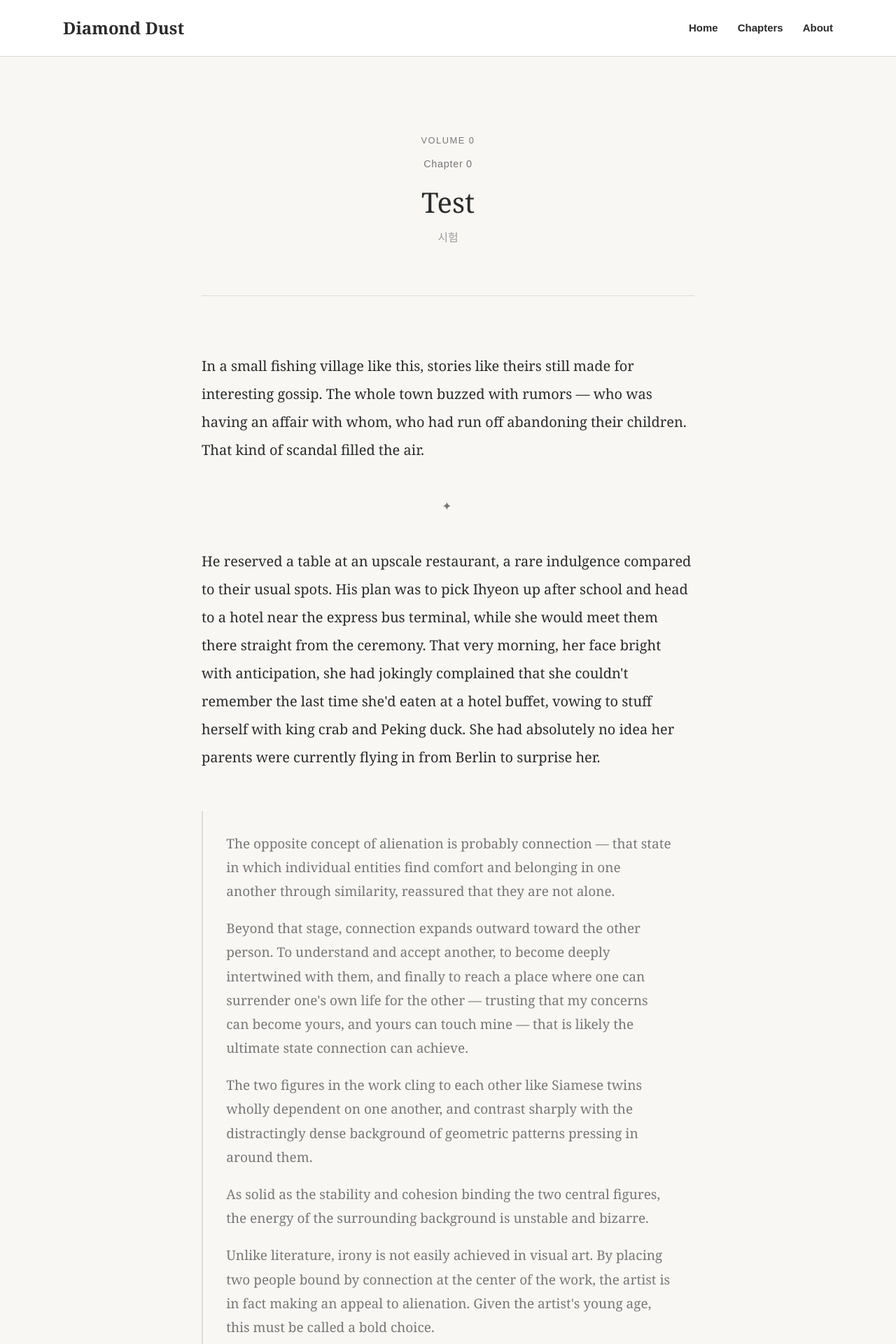
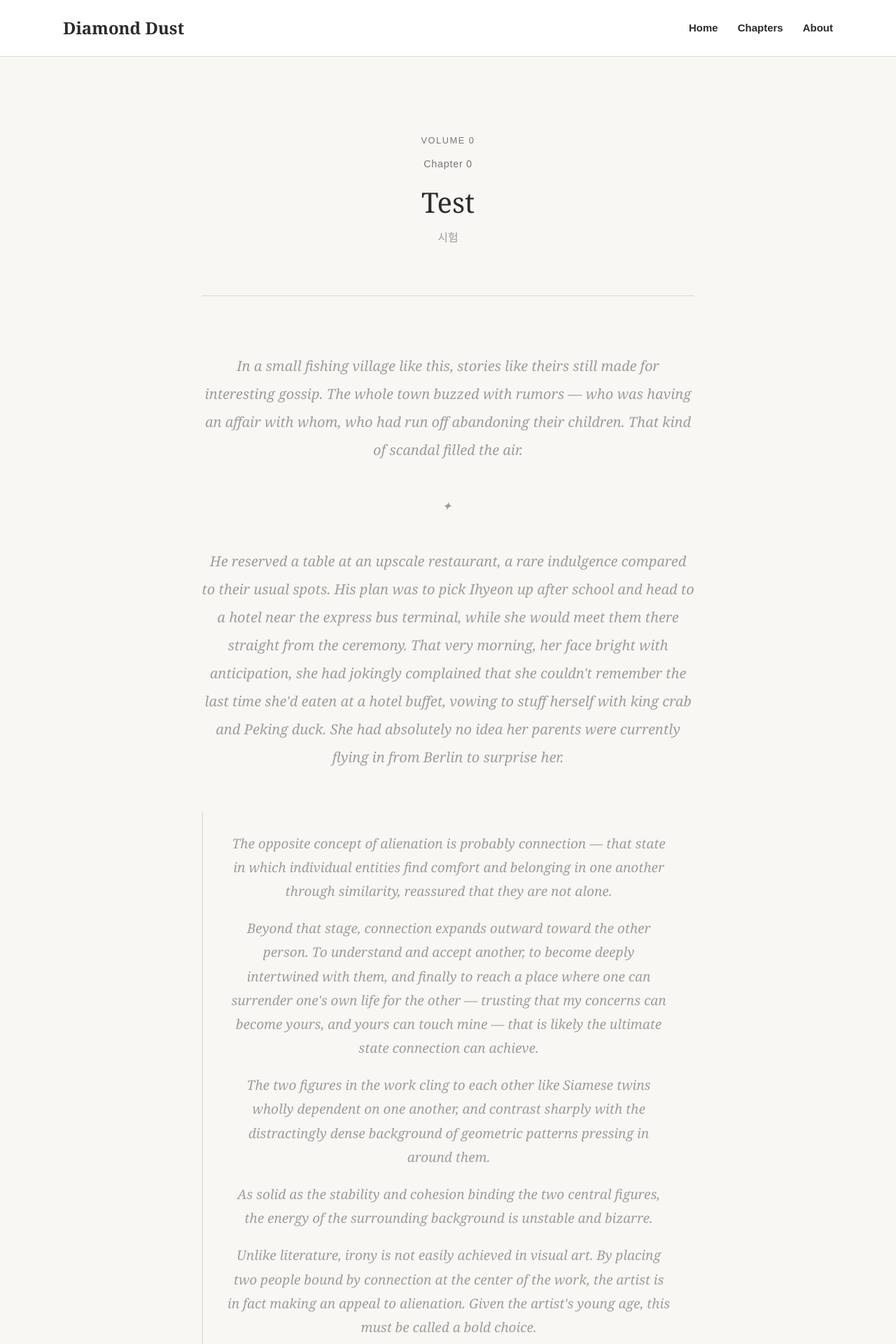
Before and after one commit to honeebuni/diamond-dust, a Jekyll site: the page built from _chapters/component-test.md, in a window 1280 px wide. Shown: the top 1920 px of the page at 70% size. Built offline with Jekyll 4.4.1, drawn with Linux system fonts in a browser that asks for light colours.

Commit message:
Refactor chapter-content styles in style.css

```diff
--- a/assets/css/style.css
+++ b/assets/css/style.css
@@ -716,7 +716,7 @@ a:hover {
    End Notes
 ================================== */
 
-.chapter-content .end-note {
+.chapter-content {
     margin-top: 4em;
 
     color: var(--muted-text);
@@ -728,7 +728,7 @@ a:hover {
     opacity: 0.7;
 }
 
-.chapter-content .volume-end .end-note {
+.chapter-content .volume-end {
     margin: 0 0 0.5em;
 
     color: #555555;
```
